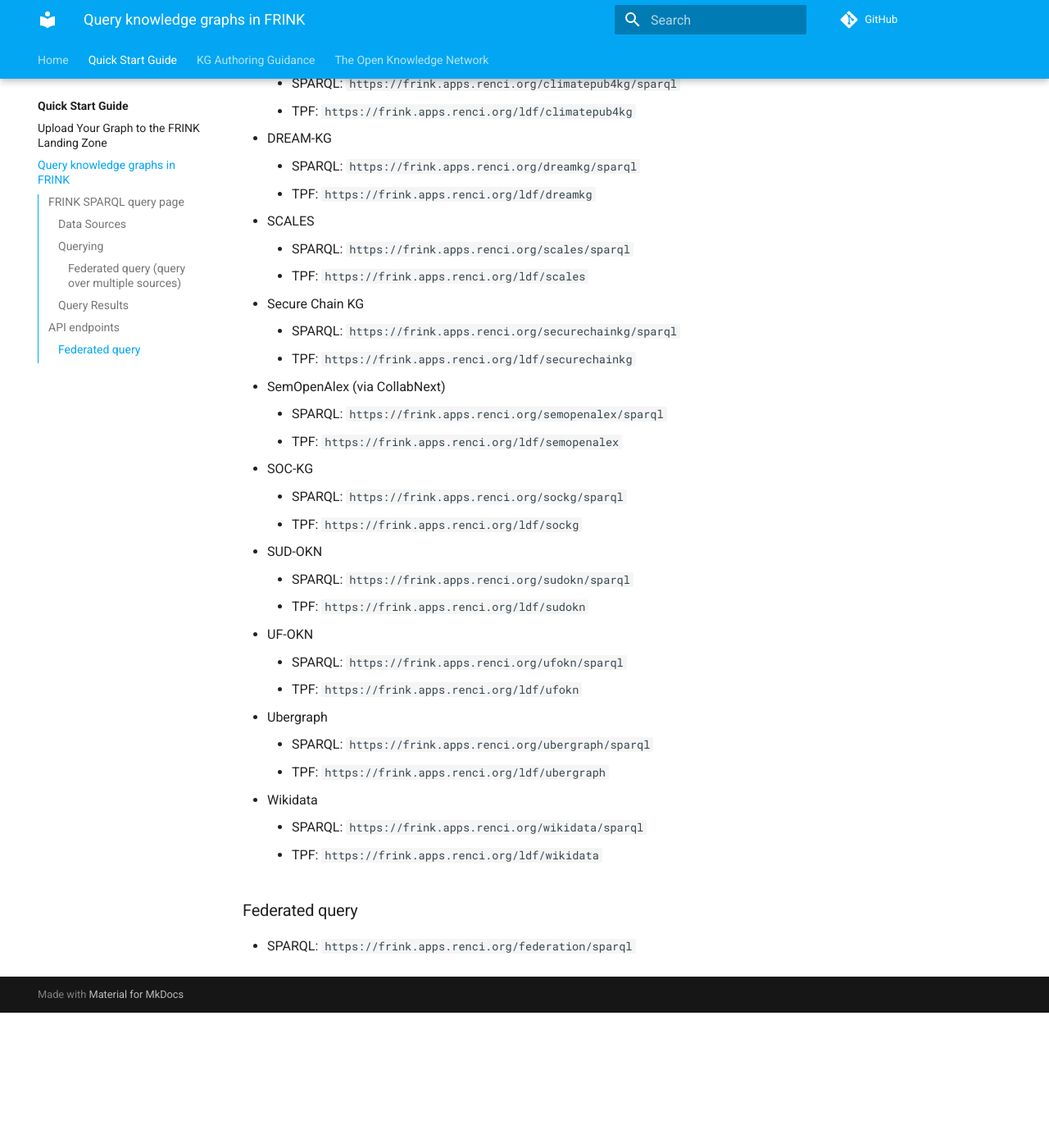
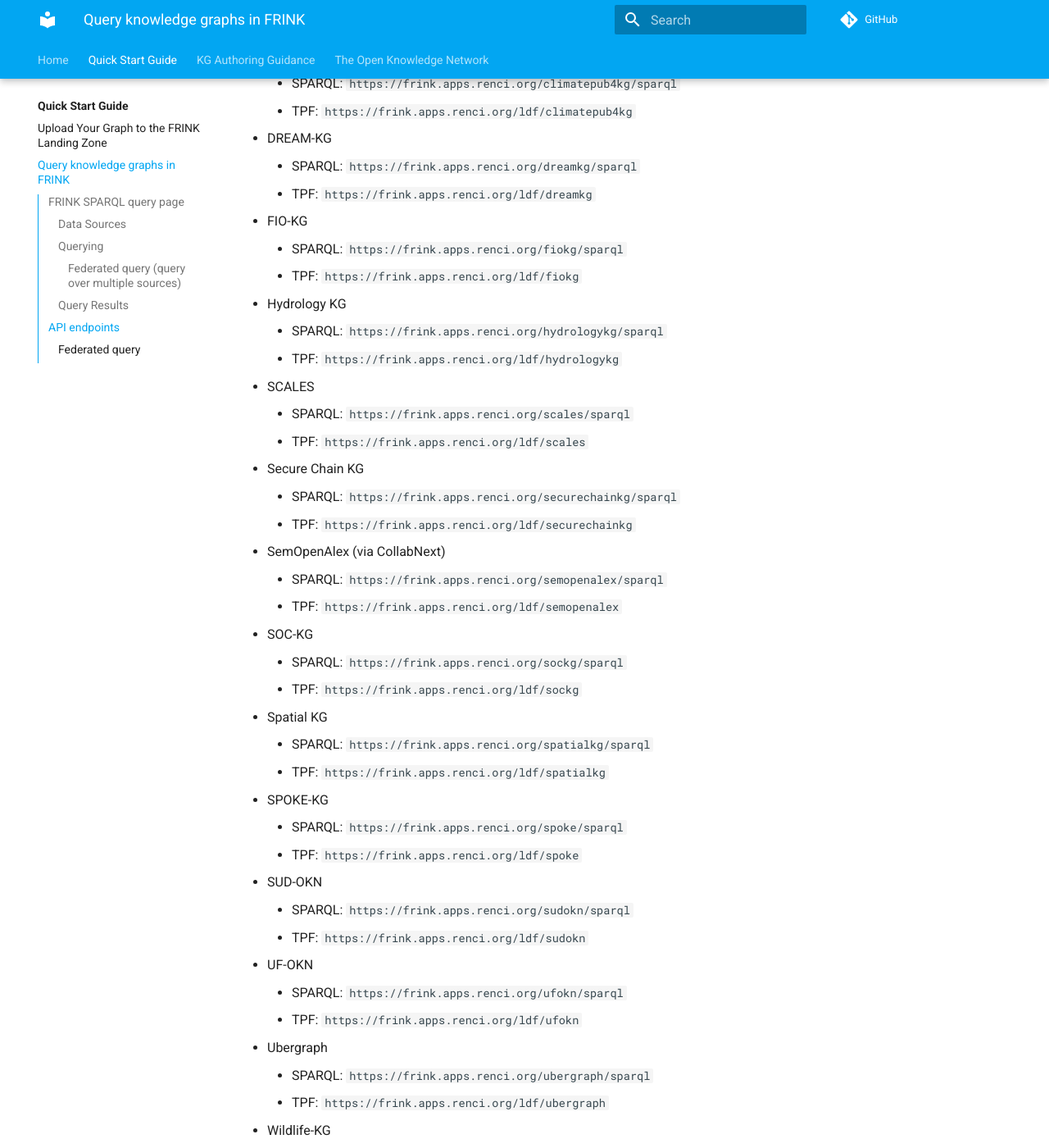
Before and after one commit to frink-okn/frink-landing-zone, an MkDocs documentation site: the page built from docs/help/query-page.md, in a window 1280 px wide and 1400 px high, scrolled down 2027 px. Shown: the whole window at 82% size. Built offline with MkDocs 1.6.1 and Material for MkDocs 9.7.7, drawn with Linux system fonts in a browser that asks for light colours; comment, search, counter and statistics services are not loaded; before the commit the page ends 3262 px from its top, so only the background shows below that; some of the changed text lies outside the part shown.

Commit message:
Update query-page.md

```diff
--- a/docs/help/query-page.md
+++ b/docs/help/query-page.md
@@ -45,6 +45,12 @@
 - DREAM-KG
     - SPARQL: `https://frink.apps.renci.org/dreamkg/sparql`
     - TPF: `https://frink.apps.renci.org/ldf/dreamkg`
+- FIO-KG
+    - SPARQL: `https://frink.apps.renci.org/fiokg/sparql`
+    - TPF: `https://frink.apps.renci.org/ldf/fiokg`
+- Hydrology KG
+    - SPARQL: `https://frink.apps.renci.org/hydrologykg/sparql`
+    - TPF: `https://frink.apps.renci.org/ldf/hydrologykg`
 - SCALES
     - SPARQL: `https://frink.apps.renci.org/scales/sparql`
     - TPF: `https://frink.apps.renci.org/ldf/scales`
@@ -57,6 +63,12 @@
 - SOC-KG
     - SPARQL: `https://frink.apps.renci.org/sockg/sparql`
     - TPF: `https://frink.apps.renci.org/ldf/sockg`
+- Spatial KG
+    - SPARQL: `https://frink.apps.renci.org/spatialkg/sparql`
+    - TPF: `https://frink.apps.renci.org/ldf/spatialkg`
+- SPOKE-KG
+    - SPARQL: `https://frink.apps.renci.org/spoke/sparql`
+    - TPF: `https://frink.apps.renci.org/ldf/spoke`
 - SUD-OKN
     - SPARQL: `https://frink.apps.renci.org/sudokn/sparql`
     - TPF: `https://frink.apps.renci.org/ldf/sudokn`
@@ -66,6 +78,9 @@
 - Ubergraph
     - SPARQL: `https://frink.apps.renci.org/ubergraph/sparql`
     - TPF: `https://frink.apps.renci.org/ldf/ubergraph`
+- Wildlife-KG
+    - SPARQL: `https://frink.apps.renci.org/wildlifekg/sparql`
+    - TPF: `https://frink.apps.renci.org/ldf/wildlifekg`
 - Wikidata
     - SPARQL: `https://frink.apps.renci.org/wikidata/sparql`
     - TPF: `https://frink.apps.renci.org/ldf/wikidata`
```
